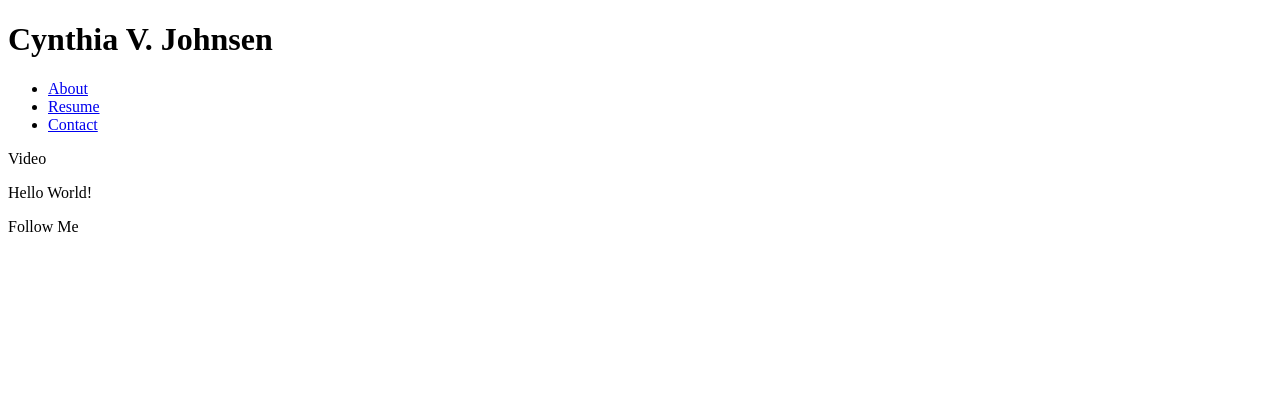
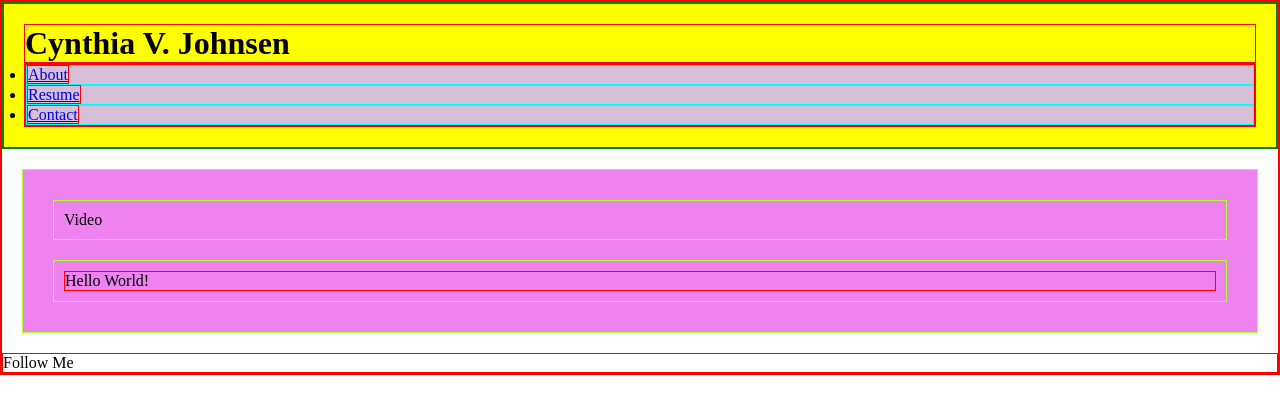
Before and after one commit to cvjohnsen/portfolio, a plain HTML site: page index.html in a window 1280 px wide. Drawn offline with Linux system fonts and the light colour scheme.

Commit message:
Commit 3

```diff
--- a/css/styles.css
+++ b/css/styles.css
@@ -0,0 +1,42 @@
+/* header {
+  border: 1px solid grey;
+}
+
+li {
+  float: right;
+  list-style-type: none;
+}
+
+li a {
+  display: block;
+  color: grey;
+  text-align: center;
+  padding: 14px 16px;
+} */
+
+/* Box Model Sample*/
+* {
+  box-sizing: border-box;
+  margin: 0px;
+  padding: 0px;
+  border: 1px solid red;
+}
+
+header {
+  border: 2px solid green;
+  margin-bottom: 10px;
+  padding: 20px;
+  background-color: yellow;
+}
+
+div {
+  border: 1px solid greenyellow;
+  margin: 20px;
+  padding: 10px;
+  background-color: violet;
+}
+
+li {
+  border: 1px solid cyan;
+  background-color: thistle;
+}
--- a/index.html
+++ b/index.html
@@ -10,21 +10,22 @@
 <body>
     <header>
         <h1>Cynthia V. Johnsen</h1>
+        <nav>
+            <!-- Navbar, Add Link to each page later-->
+            <ul>
+                <li><a href="index.html">About</a></li>
+                <li><a href="/pages/resume.html">Resume</a></li>
+                <li><a href="/pages/contact.html">Contact</a></li>
+            </ul>
+        </nav>
     </header>
-<nav>
-    <!-- Navbar, Add Link to each page later-->
-    <ul>
-        <li><a href="#about">About</a></li>
-        <li><a href="#resume">Resume</a></li>
-        <li><a href="#contact">Contact</a></li>
-    </ul>
-</nav>
+
     <div>
-        <div>
+        <div id="video">
         <!-- first section/ Insert Video -->
         Video
         </div>
-        <div>
+        <div id="bio">
             <!-- About/ Bio -->
             <p>Hello World!</p>
         </div>
```
Also changed, not shown: pages/contact.html (added), pages/resume.html (added).
